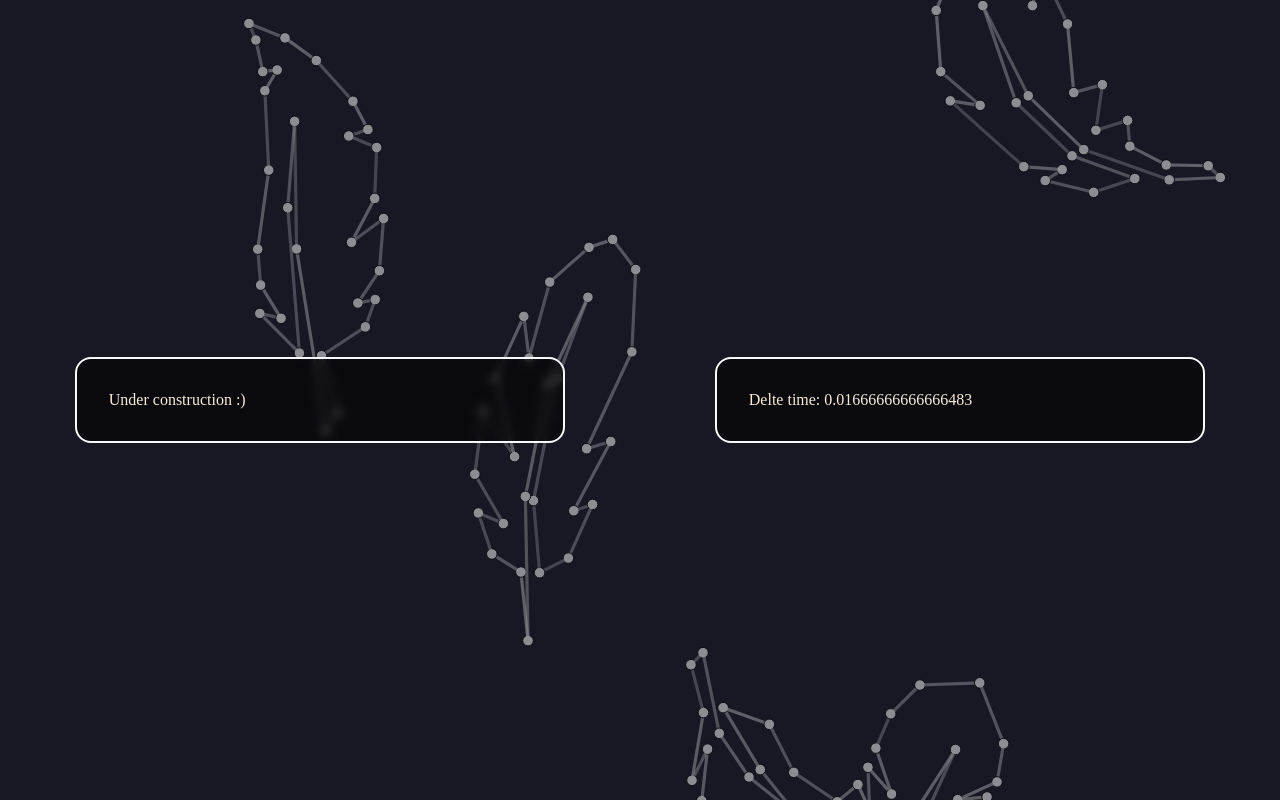
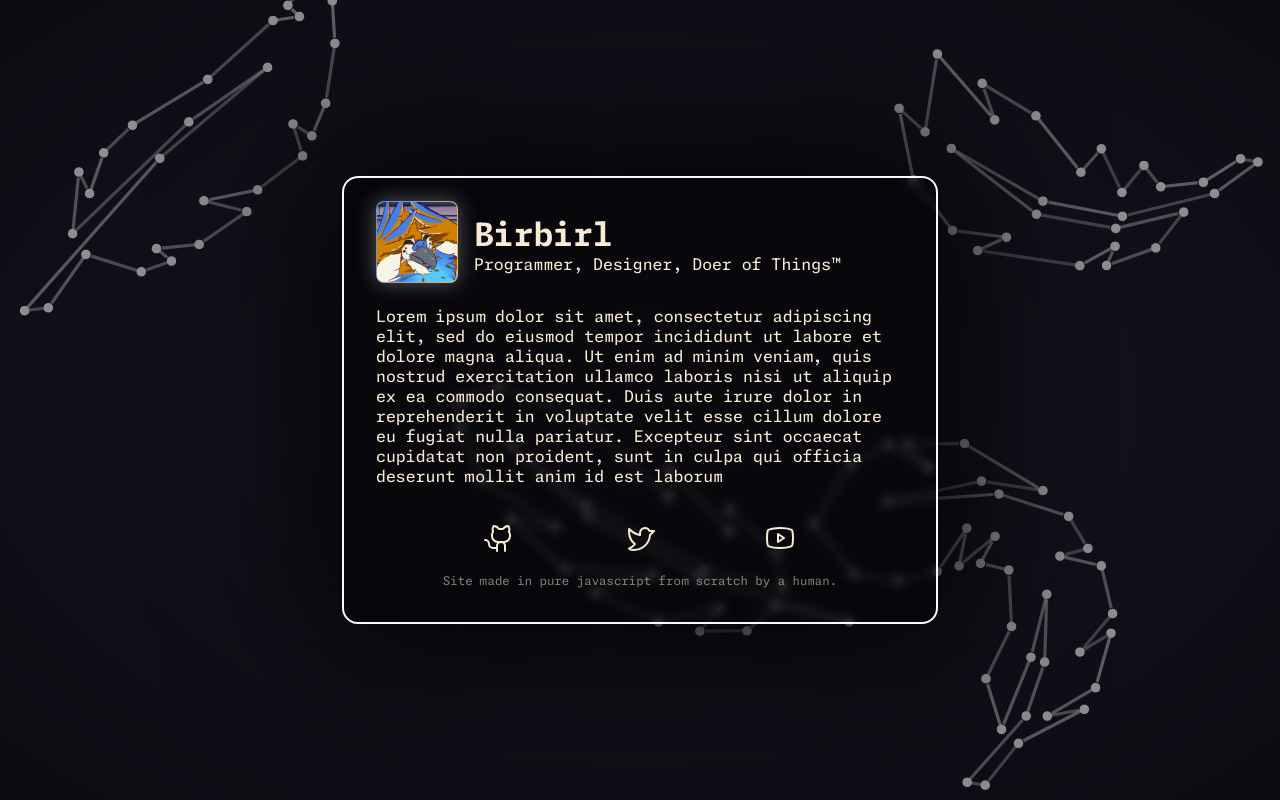
Before and after one commit to BirbIrl/birbirldotdev, a plain HTML site: page src/index.html in a window 1280 px wide. Drawn offline with Linux system fonts and the light colour scheme.

Commit message:
the vision is there

```diff
--- a/src/index.html
+++ b/src/index.html
@@ -2,6 +2,7 @@
 <html lang="en">
 
 <head>
+	<meta charset="UTF-8">
 	<script src="./victor.js"></script>
 	<link rel="stylesheet" href="./style.css">
 	<title>Birbirl's Corner</title>
@@ -9,8 +10,79 @@
 
 <body>
 	<script src="./main.js"></script>
-	<div class="overlay card unselectable">Under construction :) </div>
-	<div id="dt-display" class="overlay card unselectable">Delta time: </div>
+	<div class="overlay card">
+		<div class="title">
+
+			<img class="pfp" alt="Birbirl's profile picture showcasing an anthropromorphic bird."
+				title="Drawn by Sinnamon" style="vertical-align:middle; width: 5rem; height: 5rem;"
+				src=./assets/tinypfp.png>
+
+			<div>
+				<h1 title="It's spelled &quot;Birb in real life&quot, duh" style="margin-bottom: 0;">
+					Birbirl
+				</h1>
+				<p style="margin-top: 0;">Programmer, Designer, Doer of <a
+						title="Things™ include: Programming, Designing Games, Modding, Video Editing, Making Sprites and anything to do with linux.">Things</a>™
+				</p>
+			</div>
+		</div>
+
+		<p>Lorem ipsum dolor sit amet, consectetur adipiscing elit, sed do eiusmod tempor incididunt ut labore et dolore
+			magna aliqua. Ut enim ad minim veniam, quis nostrud exercitation ullamco laboris nisi ut aliquip ex ea
+			commodo consequat. Duis aute irure dolor in reprehenderit in voluptate velit esse cillum dolore eu fugiat
+			nulla pariatur. Excepteur sint occaecat cupidatat non proident, sunt in culpa qui officia deserunt mollit
+			anim id est laborum </p>
+		<br>
+
+		<!--icons provided by Phospor: https://phosphoricons.com/ -->
+		<div class="socials">
+			<div class="socialIcon">
+
+				<svg xmlns="http://www.w3.org/2000/svg" viewBox="0 0 256 256">
+					<rect width="256" height="256" fill="none" />
+					<path
+						d="M119.83,56A52,52,0,0,0,76,32a51.92,51.92,0,0,0-3.49,44.7A49.28,49.28,0,0,0,64,104v8a48,48,0,0,0,48,48h48a48,48,0,0,0,48-48v-8a49.28,49.28,0,0,0-8.51-27.3A51.92,51.92,0,0,0,196,32a52,52,0,0,0-43.83,24Z"
+						fill="none" stroke="currentColor" stroke-linecap="round" stroke-linejoin="round"
+						stroke-width="16" />
+					<path d="M104,232V192a32,32,0,0,1,32-32h0a32,32,0,0,1,32,32v40" fill="none" stroke="currentColor"
+						stroke-linecap="round" stroke-linejoin="round" stroke-width="16" />
+					<path d="M104,208H72a32,32,0,0,1-32-32A32,32,0,0,0,8,144" fill="none" stroke="currentColor"
+						stroke-linecap="round" stroke-linejoin="round" stroke-width="16" />
+				</svg>
+
+			</div>
+
+			<div class="socialIcon">
+
+				<svg xmlns="http://www.w3.org/2000/svg" viewBox="0 0 256 256">
+					<rect width="256" height="256" fill="none" />
+					<path
+						d="M88,176S32.85,144,40.78,56c0,0,39.66,40,87.22,48V88c0-22,18-40.27,40-40a40.74,40.74,0,0,1,36.67,24H240l-32,32c-4.26,66.84-60.08,120-128,120-32,0-40-12-40-12S72,200,88,176Z"
+						fill="none" stroke="currentColor" stroke-linecap="round" stroke-linejoin="round"
+						stroke-width="16" />
+				</svg>
+
+			</div>
+			<div class="socialIcon">
+				<svg xmlns="http://www.w3.org/2000/svg" viewBox="0 0 256 256">
+					<rect width="256" height="256" fill="none" />
+					<polygon points="160 128 112 96 112 160 160 128" fill="none" stroke="currentColor"
+						stroke-linecap="round" stroke-linejoin="round" stroke-width="16" />
+					<path
+						d="M24,128c0,29.91,3.07,47.45,5.41,56.47A16,16,0,0,0,39,195.42C72.52,208.35,128,208,128,208s55.48.35,89-12.58a16,16,0,0,0,9.63-10.95c2.34-9,5.41-26.56,5.41-56.47s-3.07-47.45-5.41-56.47a16,16,0,0,0-9.63-11C183.48,47.65,128,48,128,48s-55.48-.35-89,12.58a16,16,0,0,0-9.63,11C27.07,80.54,24,98.09,24,128Z"
+						fill="none" stroke="currentColor" stroke-linecap="round" stroke-linejoin="round"
+						stroke-width="16" />
+				</svg>
+			</div>
+		</div>
+		<p style="text-align:center; opacity: 50%; scale: 75%;">
+			Site made in pure javascript from scratch by a
+			<a title="(bird)">human</a>.
+		</p>
+
+
+
+	</div>
 </body>
 
 
--- a/src/main.js
+++ b/src/main.js
@@ -271,7 +271,7 @@ function spawnFeather() {
 	var margin = width * 1 / 20
 	var third = (width - (2 * margin)) / 3
 	var x = (Math.random() * third) + (third * (featherLastPosThird)) + margin
-	var point = parsePointJson(getFeatherData(), ctx, new Vec(x, 0), featherScale, Math.random() * 360, pointSize, defaultLineWidth, "#FFFFFF", 1)
+	var point = parsePointJson(getFeatherData(), ctx, new Vec(x, 0), (Math.random() * 0.25 + 0.875) * featherScale, Math.random() * 360, pointSize, defaultLineWidth, "#FFFFFF", (Math.random() * 0.5) + 0.75)
 	point.moveAll(new Vec(0, point.getLowestPoint() * 1.2)) // don't look at this too much, i'm too lazy to remove my recvursive algorithm, so i'm just stealing ur cpu
 	return point
 }
--- a/src/style.css
+++ b/src/style.css
@@ -1,12 +1,77 @@
+@font-face {
+	font-family: "Monaspice Neon";
+	src: url(assets/Monaspace\ Neon\ Var.woff2) format("truetype");
+}
+
+:root {
+	--c-main: #F8B74E;
+	--c-main2: #4E8EF8;
+	--c-accent: #A4C857;
+	--c-accent2: #CE5A5B;
+	--c-neutral: #202020;
+	--c-neutralalt: #252525;
+	--c-neutral2: #404040;
+	--c-neutral2alt: #3B3B3B;
+	--c-negative: #EAECEF;
+}
+
+@keyframes activeBorderAnim {
+	to {
+		--borderAngle: 360deg;
+	}
+}
+
+@property --borderAngle {
+	syntax: '<angle>';
+	initial-value: 0deg;
+	inherits: false;
+}
+
+
+.title {
+	display: flex;
+	align-items: center;
+
+}
+
 .card {
+	font-family: Monaspice Neon;
 	background-color: #00000099;
 	backdrop-filter: blur(5px);
-	width: 33vw;
+	width: 33em;
 	border: 0.125em solid ghostwhite;
 	padding: 2em;
+	padding-top: 1em;
+	padding-bottom: 1em;
 	border-radius: 1em;
 	margin-left: auto;
 	margin-right: auto;
+	box-shadow: 0px 0px 150px 20px #000000FF;
+}
+
+.socials {
+	display: flex;
+	justify-content: space-evenly;
+}
+
+.socialIcon {
+	width: 2em;
+	height: 2em;
+}
+
+.pfp {
+	box-shadow: 0px 0px 20px 0px #F8F8FF55;
+	border: double 1em transparent;
+	border-width: 0.1em;
+	border-style: solid;
+	border-radius: 0.5em;
+	margin-right: 1em;
+	background-origin: border-box;
+	background-clip: content-box, border-box;
+	background-image: linear-gradient(white, white),
+		linear-gradient(var(--borderAngle), var(--c-main), var(--c-main2));
+
+	animation: activeBorderAnim 10s infinite;
 }
 
 .feather {
@@ -18,6 +83,8 @@
 	z-index: 0;
 	pointer-events: none;
 	opacity: 0.5;
+
+	background: radial-gradient(#00000011, #000000FF);
 }
 
 .overlay {
```
Also changed, not shown: src/assets/Monaspace Neon Var.woff2 (added), src/assets/Monaspace Radon Var.woff2 (added), src/assets/Monaspace Xenon Var.woff2 (added), src/assets/tinypfp.png (added), 1 other file.
